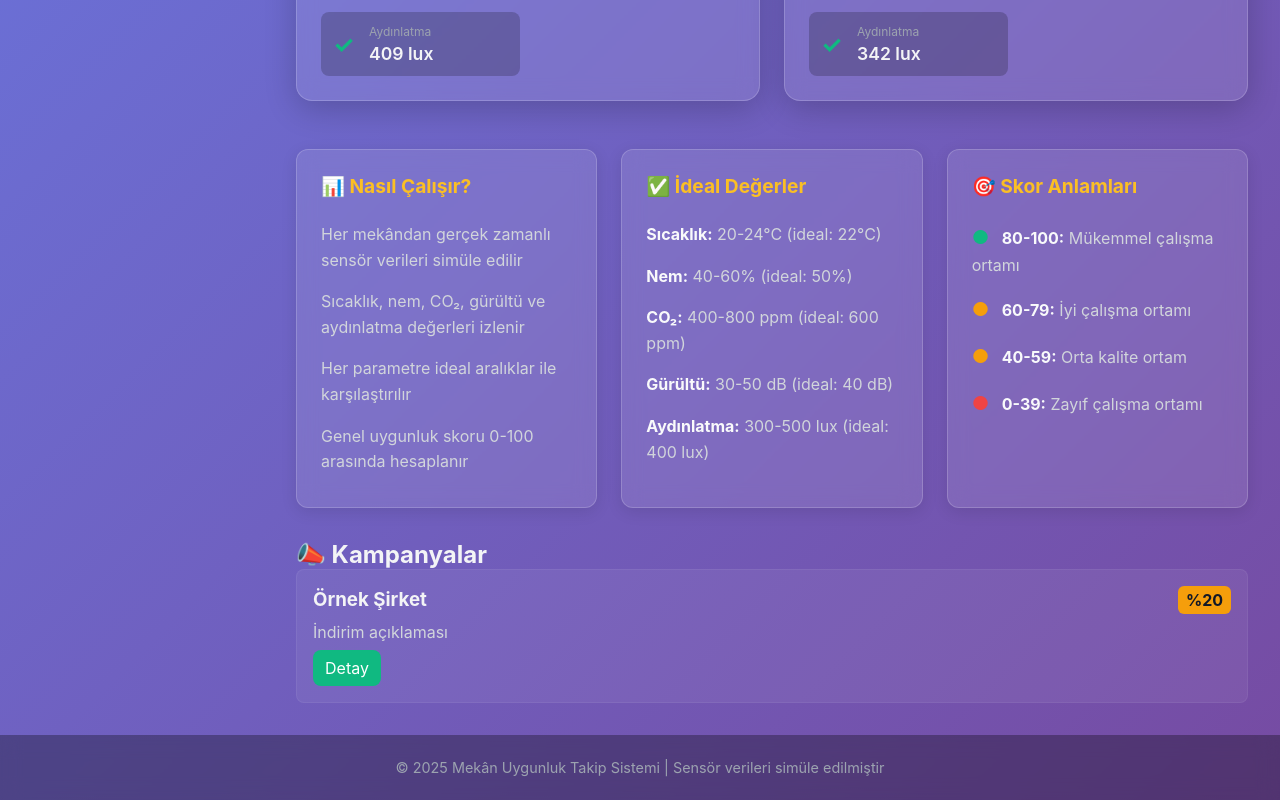
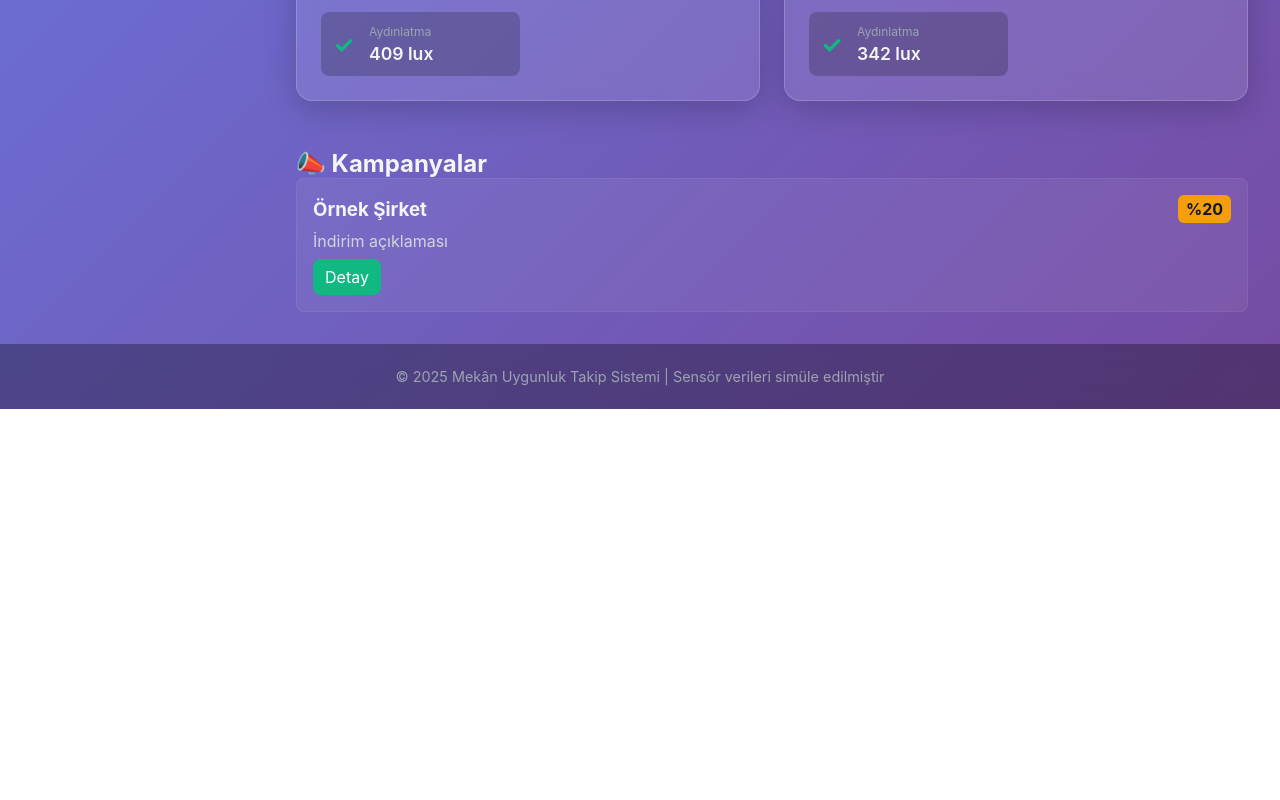
Before and after one commit to dogukancykrn/mekan_onerisi_web, a React (Vite) app: page /dashboard in a window 1280 px wide. Shown: the part 916-1716 px from the top of the page. After the commit the page ends 1325 px from the top, so only its background shows below. Built offline with nearby package versions, Linux system fonts and the light colour scheme; sample sign-in values are in the browser's storage.

Commit message:
feat: 4 kampanya eklendi, sidebar sadeleştirildi, info-section kaldırıldı

```diff
--- a/src/components/Sidebar.tsx
+++ b/src/components/Sidebar.tsx
@@ -6,9 +6,7 @@ export function Sidebar() {
       </div>
 
       <nav className="sidebar-nav">
-        <a href="/" className="sidebar-link">Dashboard</a>
         <a href="#campaigns" className="sidebar-link">Kampanyalar</a>
-        <a href="#info" className="sidebar-link">Bilgi</a>
       </nav>
 
       <div className="sidebar-footer">
--- a/src/pages/DashboardPage.tsx
+++ b/src/pages/DashboardPage.tsx
@@ -120,38 +120,7 @@ export function DashboardPage() {
             </section>
           )}
 
-          <section className="info-section">
-            <div className="info-card">
-              <h3>📊 Nasıl Çalışır?</h3>
-              <ul>
-                <li>Her mekândan gerçek zamanlı sensör verileri simüle edilir</li>
-                <li>Sıcaklık, nem, CO₂, gürültü ve aydınlatma değerleri izlenir</li>
-                <li>Her parametre ideal aralıklar ile karşılaştırılır</li>
-                <li>Genel uygunluk skoru 0-100 arasında hesaplanır</li>
-              </ul>
-            </div>
 
-            <div className="info-card">
-              <h3>✅ İdeal Değerler</h3>
-              <ul>
-                <li><strong>Sıcaklık:</strong> 20-24°C (ideal: 22°C)</li>
-                <li><strong>Nem:</strong> 40-60% (ideal: 50%)</li>
-                <li><strong>CO₂:</strong> 400-800 ppm (ideal: 600 ppm)</li>
-                <li><strong>Gürültü:</strong> 30-50 dB (ideal: 40 dB)</li>
-                <li><strong>Aydınlatma:</strong> 300-500 lux (ideal: 400 lux)</li>
-              </ul>
-            </div>
-
-            <div className="info-card">
-              <h3>🎯 Skor Anlamları</h3>
-              <ul>
-                <li><span className="score-indicator excellent">●</span> <strong>80-100:</strong> Mükemmel çalışma ortamı</li>
-                <li><span className="score-indicator good">●</span> <strong>60-79:</strong> İyi çalışma ortamı</li>
-                <li><span className="score-indicator medium">●</span> <strong>40-59:</strong> Orta kalite ortam</li>
-                <li><span className="score-indicator poor">●</span> <strong>0-39:</strong> Zayıf çalışma ortamı</li>
-              </ul>
-            </div>
-          </section>
 
           <Campaigns />
         </div>
```
Also changed, not shown: src/services/campaigns.ts (+7 -0 lines).
